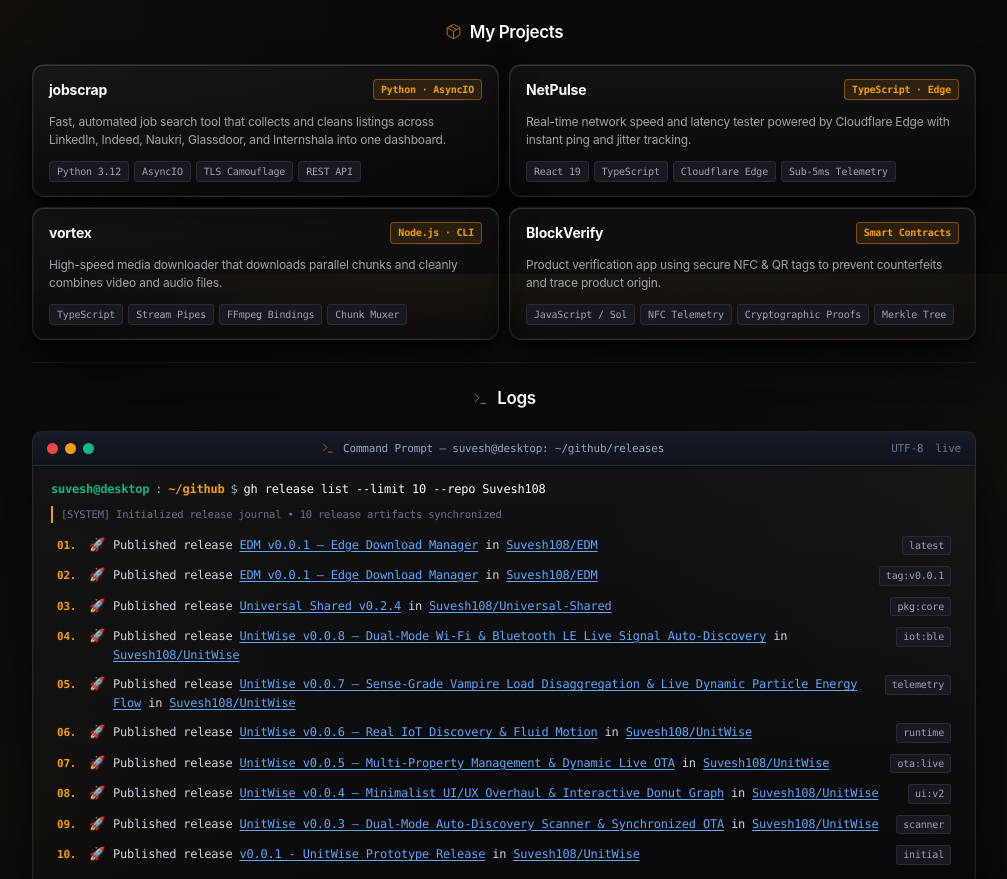
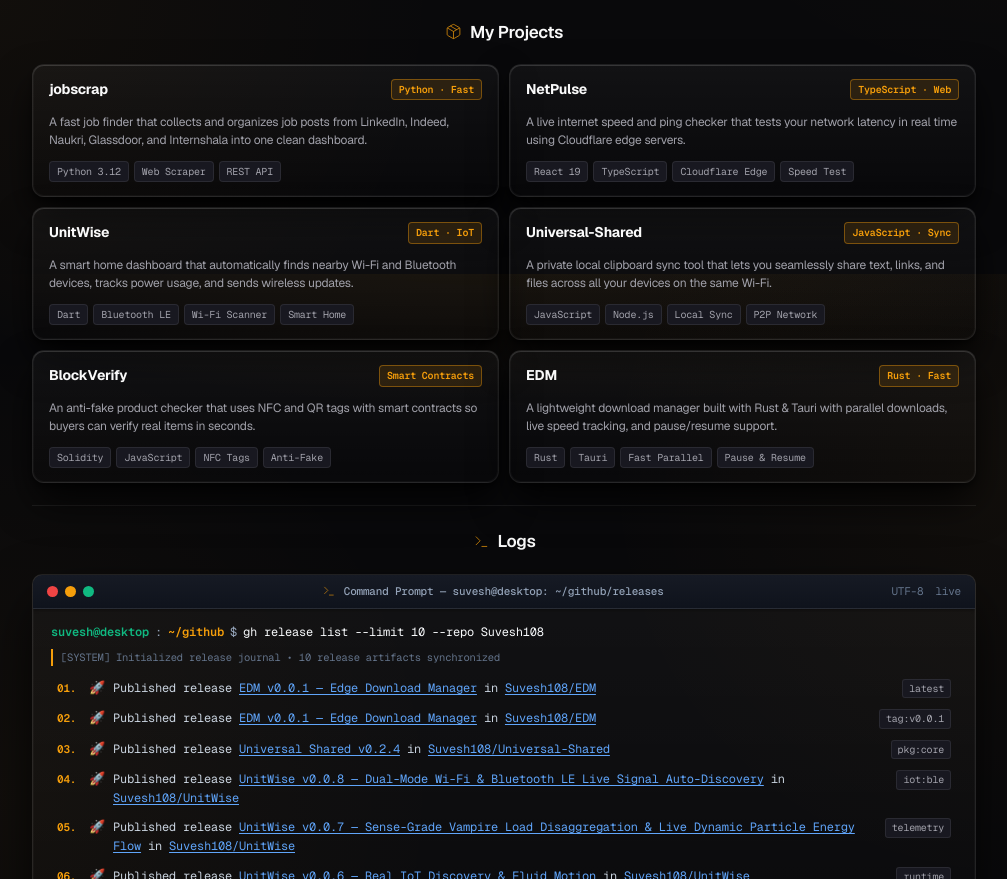
Before and after one commit to Suvesh108/Suvesh108, a plain HTML site: page index.html in a window 1280 px wide. Shown: the part 1326-2205 px from the top of the page, without its empty margins (136-1143 px from the left). Drawn offline with nearby package versions, Linux system fonts and the light colour scheme.

Commit message:
style: apply /taste typography rigor with Geist and align all 6 project systems

```diff
--- a/index.html
+++ b/index.html
@@ -4,6 +4,9 @@
 <meta charset="UTF-8">
 <meta name="viewport" content="width=device-width, initial-scale=1.0">
 <title>Suvesh Kumar — Distributed Systems &amp; Full Stack Architect</title>
+<link rel="preconnect" href="https://fonts.googleapis.com">
+<link rel="preconnect" href="https://fonts.gstatic.com" crossorigin>
+<link href="https://fonts.googleapis.com/css2?family=Geist:wght@300;400;500;600;700&family=Geist+Mono:wght@400;500;600&display=swap" rel="stylesheet">
 <style>
 /* ==========================================================================
    DESIGN TOKENS & PALETTES (Enforcing /taste & /impeccable standards)
@@ -29,7 +32,8 @@
   --radius-card: 14px;
   --radius-inner: 10px;
   --radius-chip: 6px;
-  --font-mono: ui-monospace, SFMono-Regular, Menlo, Monaco, Consolas, "Geist Mono", monospace;
+  --font-sans: 'Geist', -apple-system, BlinkMacSystemFont, "Segoe UI", Roboto, sans-serif;
+  --font-mono: 'Geist Mono', ui-monospace, SFMono-Regular, Menlo, Monaco, Consolas, monospace;
   --ease-spring: cubic-bezier(0.16, 1, 0.3, 1);
 }
 
@@ -42,7 +46,7 @@ body {
   margin: 0;
   background-color: var(--bg-page);
   color: var(--text-primary);
-  font-family: -apple-system, BlinkMacSystemFont, "Segoe UI", "Geist", Roboto, Helvetica, Arial, sans-serif;
+  font-family: var(--font-sans);
   font-size: 13.5px;
   line-height: 1.55;
   letter-spacing: -0.015em;
@@ -1795,16 +1799,15 @@ body {
         <div>
           <div class="system-top">
             <span class="system-title"><a href="https://github.com/Suvesh108/jobscrap" target="_blank" rel="noreferrer">jobscrap</a></span>
-            <span class="system-badge">Python · AsyncIO</span>
+            <span class="system-badge">Python · Fast</span>
           </div>
           <p class="system-desc">
-            Fast, automated job search tool that collects and cleans listings across LinkedIn, Indeed, Naukri, Glassdoor, and Internshala into one dashboard.
+            A fast job finder that collects and organizes job posts from LinkedIn, Indeed, Naukri, Glassdoor, and Internshala into one clean dashboard.
           </p>
         </div>
         <div class="system-tags">
           <span class="system-tag">Python 3.12</span>
-          <span class="system-tag">AsyncIO</span>
-          <span class="system-tag">TLS Camouflage</span>
+          <span class="system-tag">Web Scraper</span>
           <span class="system-tag">REST API</span>
         </div>
       </article>
@@ -1814,40 +1817,59 @@ body {
         <div>
           <div class="system-top">
             <span class="system-title"><a href="https://github.com/Suvesh108/NetPulse" target="_blank" rel="noreferrer">NetPulse</a></span>
-            <span class="system-badge">TypeScript · Edge</span>
+            <span class="system-badge">TypeScript · Web</span>
           </div>
           <p class="system-desc">
-            Real-time network speed and latency tester powered by Cloudflare Edge with instant ping and jitter tracking.
+            A live internet speed and ping checker that tests your network latency in real time using Cloudflare edge servers.
           </p>
         </div>
         <div class="system-tags">
           <span class="system-tag">React 19</span>
           <span class="system-tag">TypeScript</span>
           <span class="system-tag">Cloudflare Edge</span>
-          <span class="system-tag">Sub-5ms Telemetry</span>
+          <span class="system-tag">Speed Test</span>
         </div>
       </article>
 
-      <!-- 3: vortex -->
+      <!-- 3: UnitWise -->
       <article class="system-card">
         <div>
           <div class="system-top">
-            <span class="system-title"><a href="https://github.com/Suvesh108/vortex" target="_blank" rel="noreferrer">vortex</a></span>
-            <span class="system-badge">Node.js · CLI</span>
+            <span class="system-title"><a href="https://github.com/Suvesh108/UnitWise" target="_blank" rel="noreferrer">UnitWise</a></span>
+            <span class="system-badge">Dart · IoT</span>
           </div>
           <p class="system-desc">
-            High-speed media downloader that downloads parallel chunks and cleanly combines video and audio files.
+            A smart home dashboard that automatically finds nearby Wi-Fi and Bluetooth devices, tracks power usage, and sends wireless updates.
           </p>
         </div>
         <div class="system-tags">
-          <span class="system-tag">TypeScript</span>
-          <span class="system-tag">Stream Pipes</span>
-          <span class="system-tag">FFmpeg Bindings</span>
-          <span class="system-tag">Chunk Muxer</span>
+          <span class="system-tag">Dart</span>
+          <span class="system-tag">Bluetooth LE</span>
+          <span class="system-tag">Wi-Fi Scanner</span>
+          <span class="system-tag">Smart Home</span>
         </div>
       </article>
 
-      <!-- 4: BlockVerify -->
+      <!-- 4: Universal-Shared -->
+      <article class="system-card">
+        <div>
+          <div class="system-top">
+            <span class="system-title"><a href="https://github.com/Suvesh108/Universal-Shared" target="_blank" rel="noreferrer">Universal-Shared</a></span>
+            <span class="system-badge">JavaScript · Sync</span>
+          </div>
+          <p class="system-desc">
+            A private local clipboard sync tool that lets you seamlessly share text, links, and files across all your devices on the same Wi-Fi.
+          </p>
+        </div>
+        <div class="system-tags">
+          <span class="system-tag">JavaScript</span>
+          <span class="system-tag">Node.js</span>
+          <span class="system-tag">Local Sync</span>
+          <span class="system-tag">P2P Network</span>
+        </div>
+      </article>
+
+      <!-- 5: BlockVerify -->
       <article class="system-card">
         <div>
           <div class="system-top">
@@ -1855,14 +1877,33 @@ body {
             <span class="system-badge">Smart Contracts</span>
           </div>
           <p class="system-desc">
-            Product verification app using secure NFC &amp; QR tags to prevent counterfeits and trace product origin.
+            An anti-fake product checker that uses NFC and QR tags with smart contracts so buyers can verify real items in seconds.
           </p>
         </div>
         <div class="system-tags">
-          <span class="system-tag">JavaScript / Sol</span>
-          <span class="system-tag">NFC Telemetry</span>
-          <span class="system-tag">Cryptographic Proofs</span>
-          <span class="system-tag">Merkle Tree</span>
+          <span class="system-tag">Solidity</span>
+          <span class="system-tag">JavaScript</span>
+          <span class="system-tag">NFC Tags</span>
+          <span class="system-tag">Anti-Fake</span>
+        </div>
+      </article>
+
+      <!-- 6: EDM -->
+      <article class="system-card">
+        <div>
+          <div class="system-top">
+            <span class="system-title"><a href="https://github.com/Suvesh108/EDM" target="_blank" rel="noreferrer">EDM</a></span>
+            <span class="system-badge">Rust · Fast</span>
+          </div>
+          <p class="system-desc">
+            A lightweight download manager built with Rust &amp; Tauri with parallel downloads, live speed tracking, and pause/resume support.
+          </p>
+        </div>
+        <div class="system-tags">
+          <span class="system-tag">Rust</span>
+          <span class="system-tag">Tauri</span>
+          <span class="system-tag">Fast Parallel</span>
+          <span class="system-tag">Pause &amp; Resume</span>
         </div>
       </article>
     </div>
```
Also changed, not shown: README.md.
